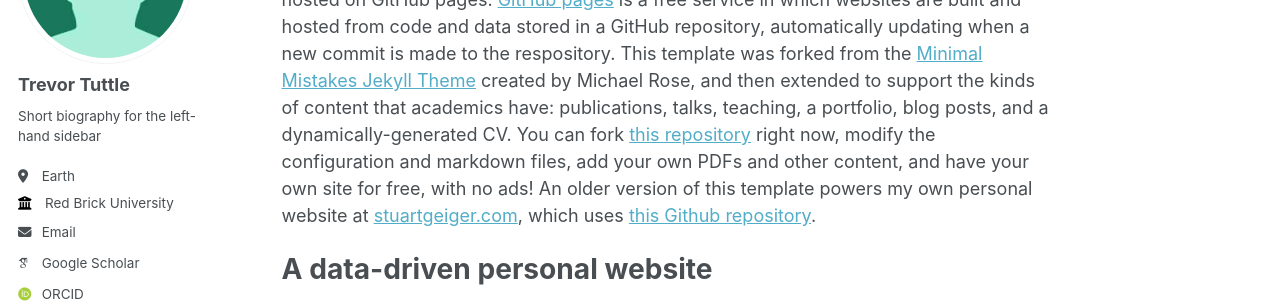
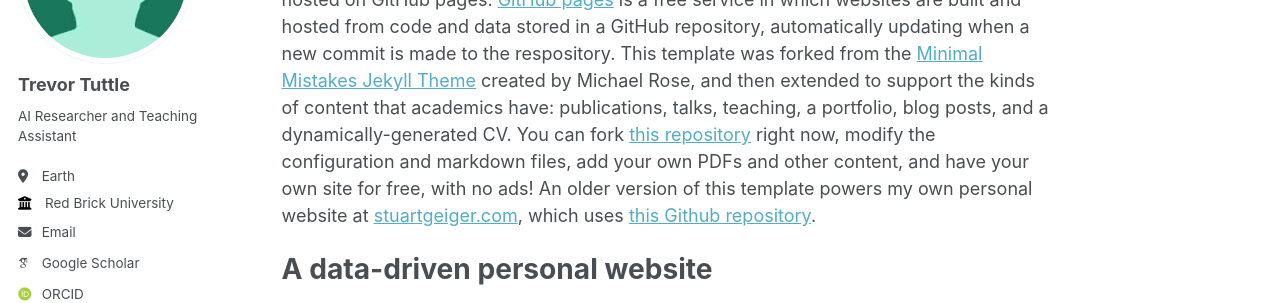
Before and after one commit to tjtuttle/tjtuttle.github.io, a Jekyll site: the page built from _pages/about.md, in a window 1280 px wide. Shown: the part 217-520 px from the top of the page. Built offline with Jekyll 4.4.1, drawn with Linux system fonts in a browser that asks for light colours; some web fonts are replaced.

Commit message:
Update _config.yml

```diff
--- a/_config.yml
+++ b/_config.yml
@@ -11,7 +11,7 @@ locale                   : "en-US"
 title                    : "Trevor Tuttle"
 title_separator          : "-"
 name                     : &name "Trevor Tuttle"
-description              : &description "AI Researcher and Teaching Assistant"
+description              : &description "personal description"
 url                      : https://academicpages.github.io # the base hostname & protocol for your site e.g. "https://mmistakes.github.io"
 baseurl                  : "" # the subpath of your site, e.g. "/blog"
 repository               : "academicpages/academicpages.github.io"
@@ -24,7 +24,7 @@ author:
   avatar           : "bio-photo-2.jpg"
   name             : "Trevor Tuttle"
   pronouns         : # example: "she/her"
-  bio              : "Short biography for the left-hand sidebar"
+  bio              : "AI Researcher and Teaching Assistant"
   location         : "Earth"
   employer         : "Red Brick University"
   uri              : # URL
```
